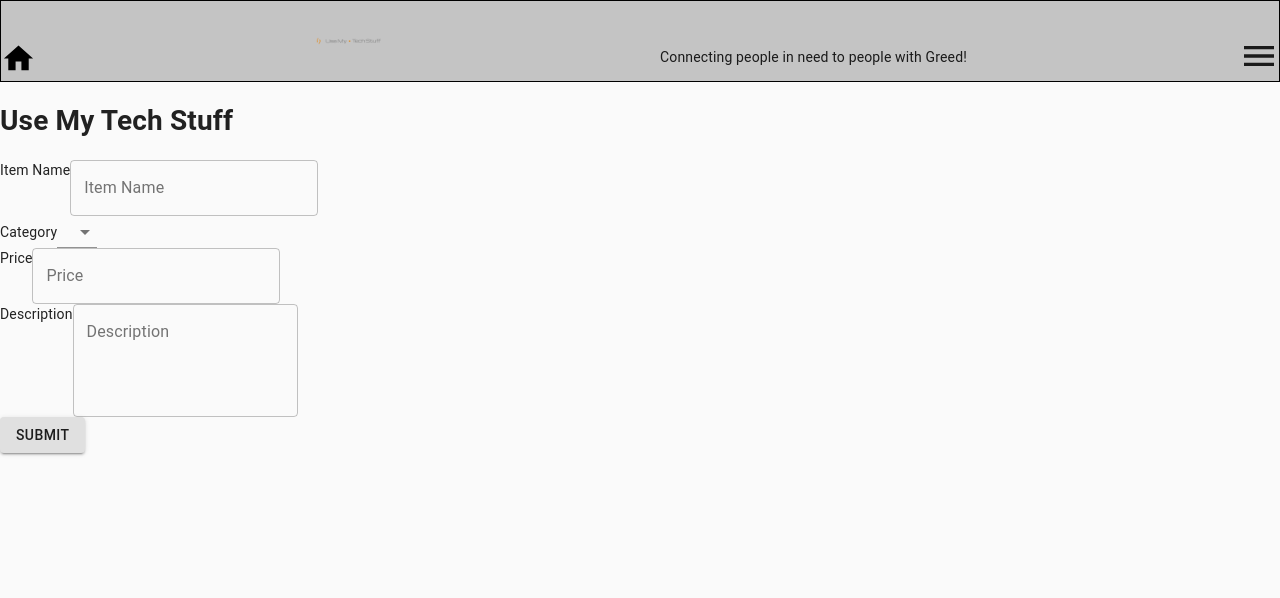
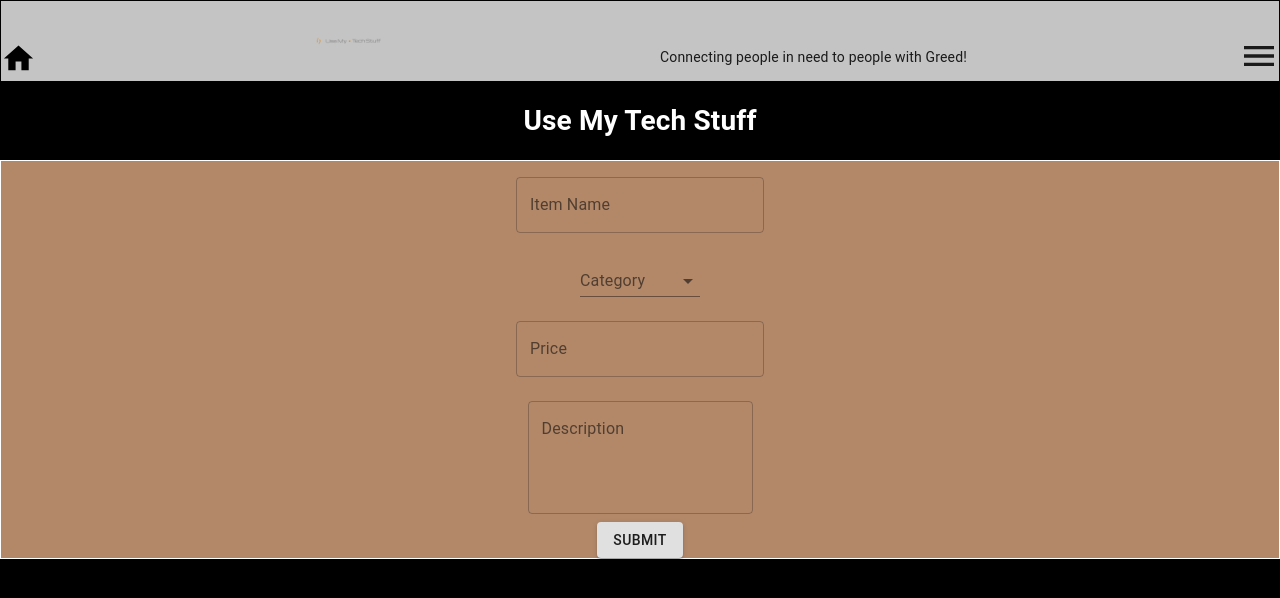
Before and after one commit to usemytechstuff-tt17/Front-End, a React (Create React App) app in the folder use-my-tech-stuff/: page /createlisting in a window 1280 px wide. Shown: the top 598 px of the page. Built offline with nearby package versions, Linux system fonts and the light colour scheme; no server answers.

Commit message:
updated background and coloring for createlisting, card, register

```diff
--- a/use-my-tech-stuff/src/App.css
+++ b/use-my-tech-stuff/src/App.css
@@ -1,7 +1,10 @@
-.App {
+.app {
   text-align: center;
+  background-color: black;
 }
-
+h1{
+  color:white;
+}
 .App-logo {
   height: 40vmin;
   pointer-events: none;
@@ -36,3 +39,6 @@
     transform: rotate(360deg);
   }
 }
+html{
+  background-color: black;;
+}
--- a/use-my-tech-stuff/src/components/Card.js
+++ b/use-my-tech-stuff/src/components/Card.js
@@ -1,8 +1,12 @@
 import React, { Component, useContext } from 'react';
 import { UserContext } from '../contexts/userContext';
 import { Link } from 'react-router-dom';
+import styled from 'styled-components'
 
-
+const StyleDiv = styled.div`
+	border:1px solid white;
+	color:white;
+`
 
 const Card = (props) => {
 	const { isLoggedIn } = useContext(UserContext);
@@ -11,7 +15,7 @@ const Card = (props) => {
     const currentUserId = localStorage.getItem('userId')
 
 	return (
-		<div className='card'>
+		<StyleDiv className='card'>
 			<h3>Item: {card.item_name}</h3>
 			<p>Price: {card.item_price}</p>
 			<p>Owner: {card.item_owner}</p>
@@ -27,7 +31,7 @@ const Card = (props) => {
 					<button disabled={card.item_available ? false : true}>add</button>
 				</div>
 			)}
-		</div>
+		</StyleDiv>
 	);
 };
 
--- a/use-my-tech-stuff/src/components/CreateListing.js
+++ b/use-my-tech-stuff/src/components/CreateListing.js
@@ -3,6 +3,29 @@ import TextField from '@material-ui/core/TextField';
 import Select from '@material-ui/core/Select';
 import MenuItem from '@material-ui/core/MenuItem';
 import Button from '@material-ui/core/Button'
+import styled from 'styled-components'
+import InputLabel from '@material-ui/core/InputLabel';
+import FormControl from '@material-ui/core/FormControl';
+import { makeStyles } from '@material-ui/core/styles';
+
+const useStyles = makeStyles((theme) => ({
+    formControl: {
+      margin: theme.spacing(1),
+      minWidth: 120,
+    },
+    selectEmpty: {
+      marginTop: theme.spacing(2),
+    },
+  }));
+const StyleDiv = styled.div`
+    /* display:flex;
+    flex-direction: column;
+    justify-content:left;
+    align-items:flex-start; */
+    background-color:#B28869;
+    border:1px solid white;
+    color:white;
+`
 
 const initialFormValues= {
     itemname: '',
@@ -16,6 +39,7 @@ export default function CreateListing() {
     const [itemInfo, setItemInfo] = useState(initialItemInfo);
     const [formValues, setFormValues] = useState(initialFormValues);
 
+    const classes = useStyles();
     const onSubmit = (evt) => {
         evt.preventDefault();
 
@@ -27,9 +51,9 @@ export default function CreateListing() {
     }
 
     return(
-
+    <StyleDiv>
     <form onSubmit={onSubmit}>
-        <label>Item Name
+        <label>
             <TextField
             label= "Item Name"
             onChange={onChange}
@@ -37,20 +61,24 @@ export default function CreateListing() {
             name= "itemname"
             variant="outlined"
             placeholder="Item Name"
+            margin="normal"
             />
         </label>
         <br />
-        <label>Category
-            <Select name="category" value={formValues.category} onChange={onChange}>
+        <label>
+        <FormControl className={classes.formControl}>
+            <InputLabel id="category">Category</InputLabel>
+            <Select labelId="category" name="category" value={formValues.category} onChange={onChange} >
                 <MenuItem value="">--Select Category--</MenuItem>
                 <MenuItem value="photography">Film & Photography</MenuItem>
                 <MenuItem value="television">TV's</MenuItem>
                 <MenuItem value="electronics">Electronics</MenuItem>
                 <MenuItem value="other">Other</MenuItem>
             </Select>
+        </FormControl>
         </label>
         <br />
-        <label>Price
+        <label>
             <TextField
             label= "Price"
             onChange={onChange}
@@ -58,10 +86,11 @@ export default function CreateListing() {
             name= "price"
             variant="outlined"
             placeholder="Price"
+            margin="normal"
             />
         </label>
         <br />
-        <label>Description
+        <label>
             <TextField
             label="Description"
             onChange={onChange}
@@ -70,11 +99,13 @@ export default function CreateListing() {
             variant="outlined"
             placeholder="Description"
             multiline rows={4}
+            margin="normal"
             />
         </label>
         <br />
         <Button variant= "contained">Submit</Button>
     </form>
+    </StyleDiv>
     )
 
 
--- a/use-my-tech-stuff/src/components/createuser.js
+++ b/use-my-tech-stuff/src/components/createuser.js
@@ -3,8 +3,26 @@ import TextField from '@material-ui/core/TextField';
 import Button from '@material-ui/core/Button';
 import axios from 'axios';
 import { useHistory } from 'react-router';
+import styled from 'styled-components';
 
-
+const StyleDiv = styled.div`
+    display:flex;
+    flex-direction: column;
+    justify-content:center;
+    align-items:left;
+    background-color:#B28869;
+    width:40%;
+    margin: auto;
+    padding 8%;
+    border-radius: 8px;
+    input{
+        margin:5px;
+    }
+    h1{
+        font-size:3rem;
+        color:black;
+    }
+`
 const initialFormValues= {
     username: '',
     email: '',
@@ -42,10 +60,11 @@ export default function CreateUser() {
     }
 
     return(
-
+        <StyleDiv className="container">
+        <h1>Create User</h1>
         <form onSubmit={onSubmit}>
-        <label>
             <TextField
+            margin="normal"
             label="Username"
             variant="outlined"
             placeholder="Username"
@@ -53,10 +72,8 @@ export default function CreateUser() {
             value= {formValues.username}
             name= "username"
             />
-        </label>
-        <br />
-        <label>
             <TextField
+            margin="normal"
             label="Email"
             variant="outlined"
             placeholder="Email"
@@ -64,22 +81,19 @@ export default function CreateUser() {
             value= {formValues.email}
             name= "email"
             />
-        </label>
-        <br/>
-        <label>
             <TextField
+            margin="normal"
             type= "password"
             onChange={onChange}
             value= {formValues.password}
             name= "password"
             variant="outlined"
             placeholder="Password"
+            label="Password"
             />
-        </label>
-        <br/>
         <Button type='submit' variant= "contained">Submit</Button>
     </form>
-
+    </StyleDiv>
     )
 
 
```
Lines whose indentation alone changed are shown as unchanged.
